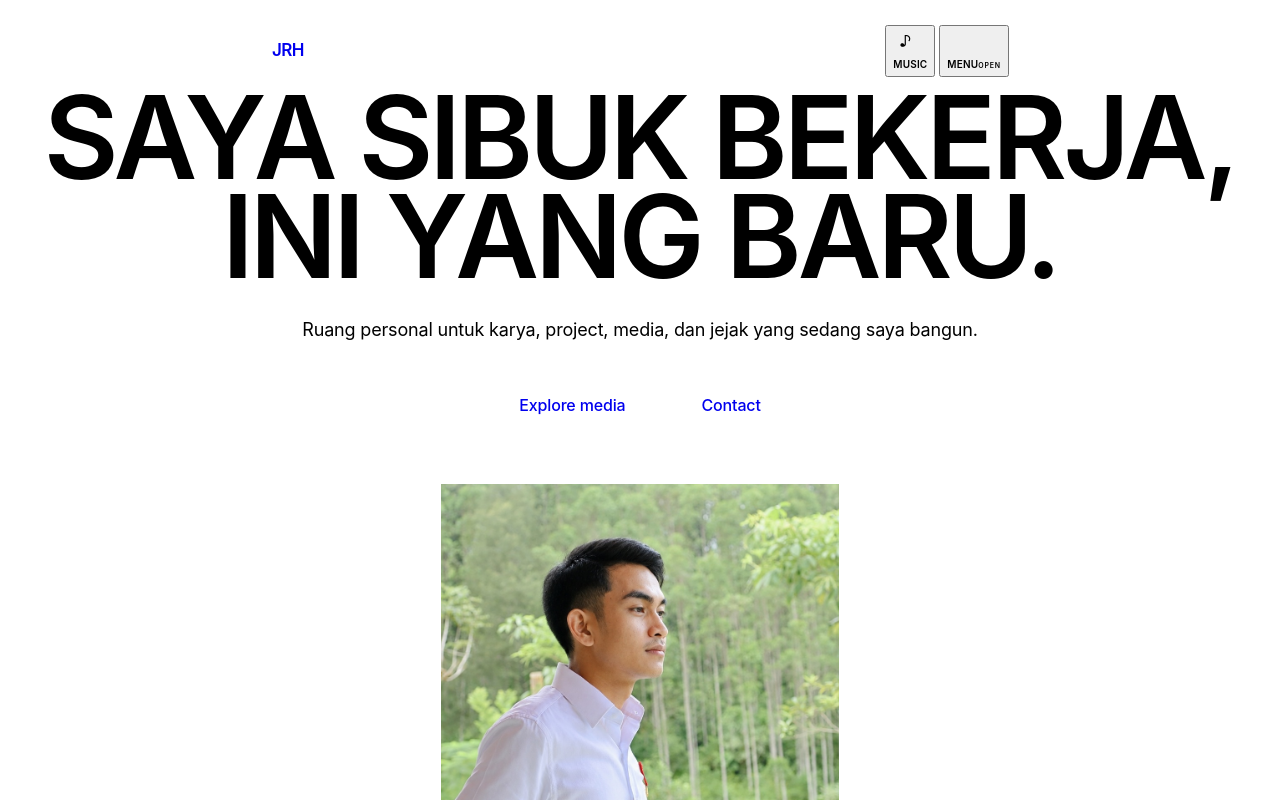
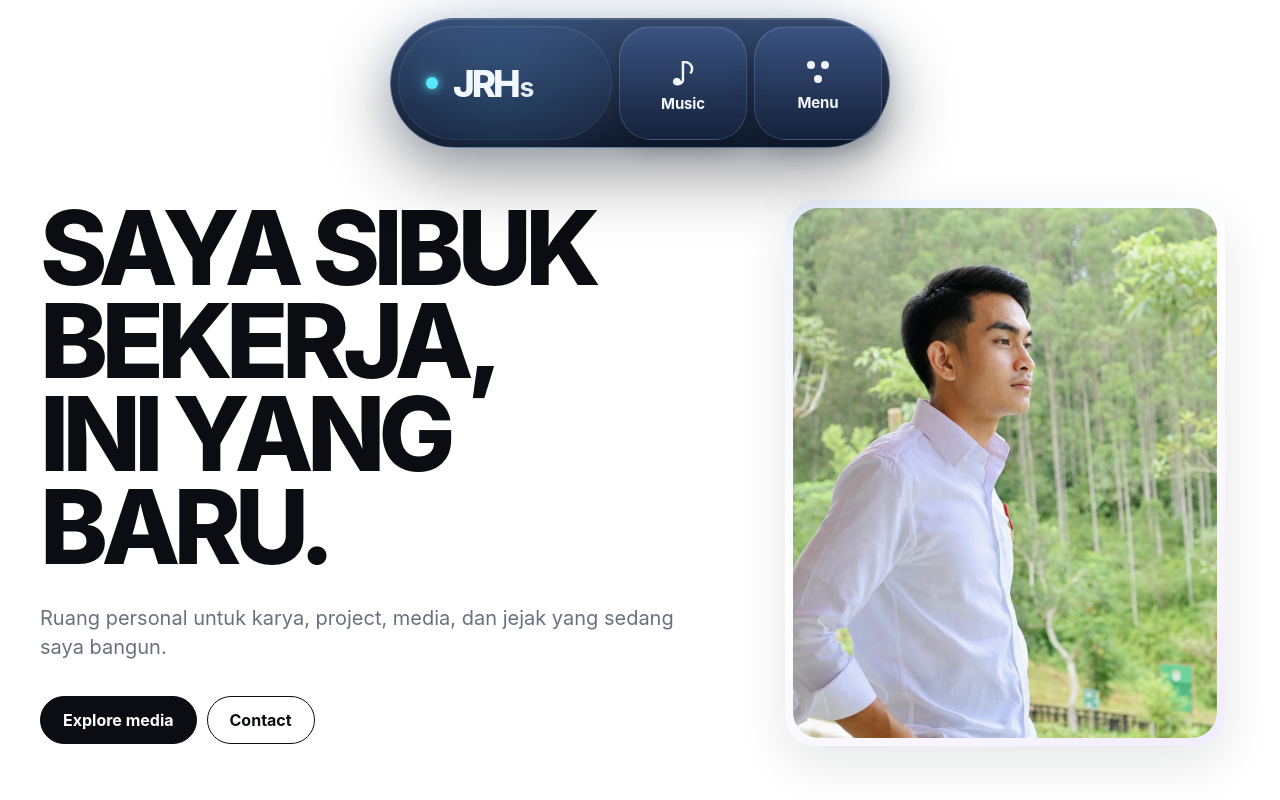
Before and after one commit to LionerHakim/JRHs, a React (Vite) app: page / in a window 1280 px wide. Shown: the top 800 px of the page. Built offline with nearby package versions, Linux system fonts and the light colour scheme.

Commit message:
refactor: make portal styles the single css entrypoint

```diff
--- a/src/index.css
+++ b/src/index.css
@@ -1 +1 @@
-@import './styles/foundation.css';
+@import './styles/portal-2100.css';
```
